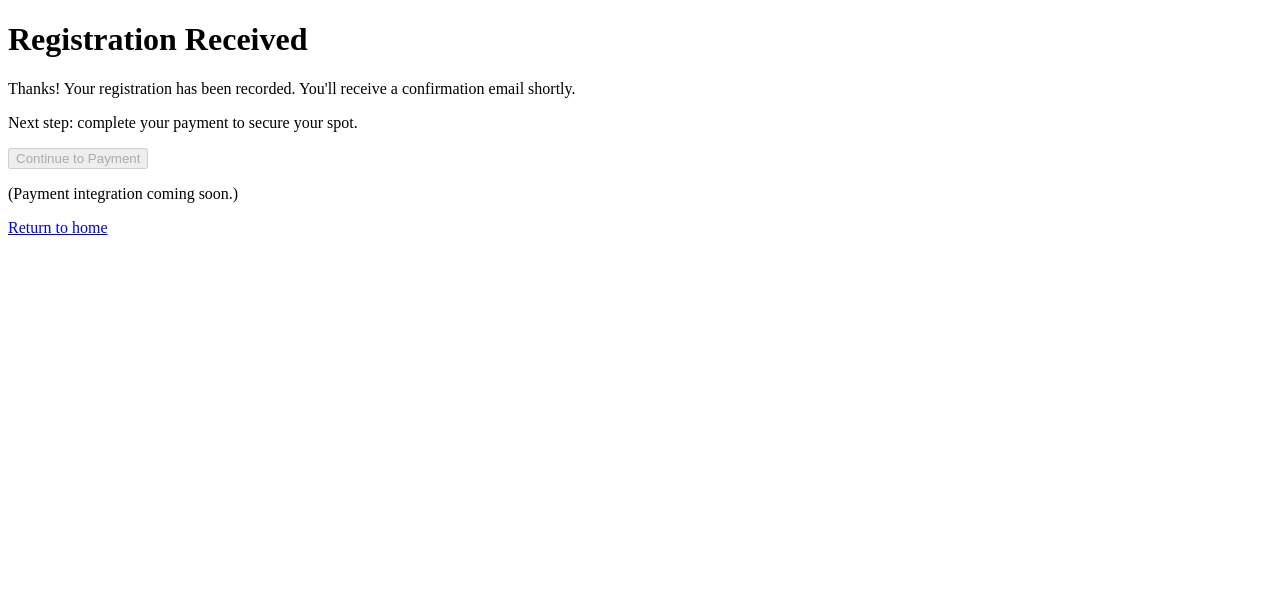
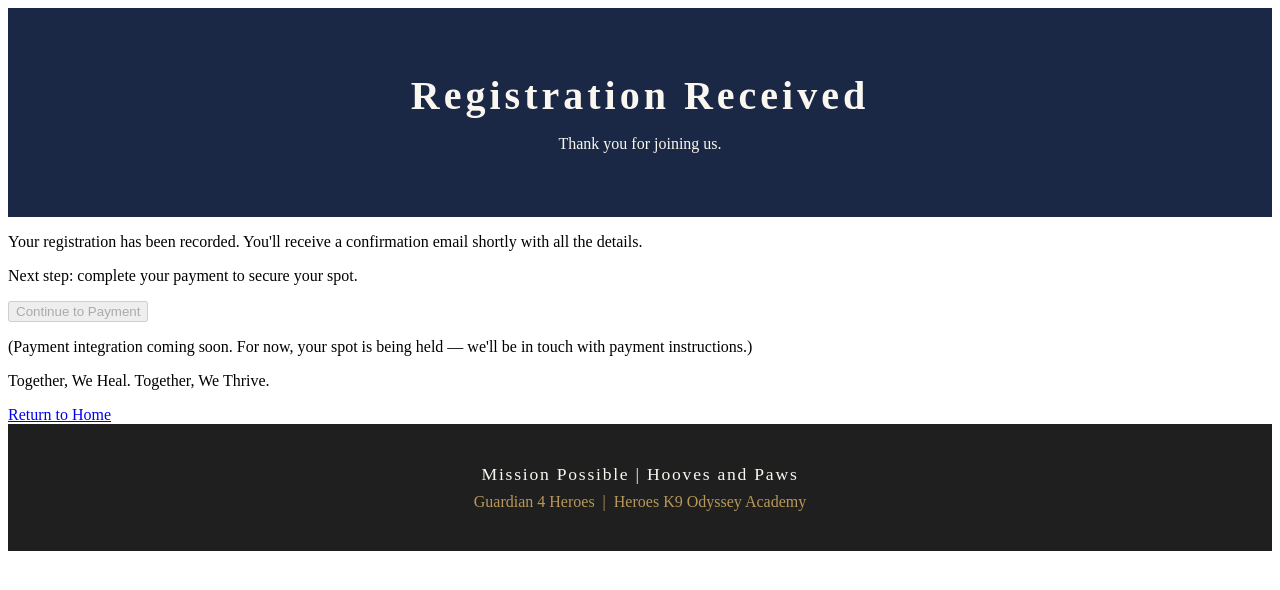
Before and after one commit to craigwitac35/Mission-Possible-, a Next.js app: page /confirmation in a window 1280 px wide. Shown: the top 590 px of the page. Built offline with nearby package versions, Linux system fonts and the light colour scheme.

Commit message:
Update confirmation page layout and branding

```diff
--- a/pages/confirmation.tsx
+++ b/pages/confirmation.tsx
@@ -5,33 +5,66 @@ export default function ConfirmationPage() {
   return (
     <>
       <Head>
-        <title>Registration Received | Mud Run</title>
+        <title>Registration Received | Mission Possible</title>
       </Head>
-      <main className="container">
-        <div className="card center">
+
+      <main>
+        <header className="page-header">
+          <div className="container">
             <h1>Registration Received</h1>
-          <p>
-            Thanks! Your registration has been recorded. You&apos;ll receive a
-            confirmation email shortly.
+            <p className="page-header-tagline">
+              Thank you for joining us.
             </p>
-          <p>
+          </div>
+        </header>
+
+        <section className="confirmation-section">
+          <div className="container">
+            <div className="confirmation-card">
+              <p className="confirmation-message">
+                Your registration has been recorded. You&apos;ll receive a
+                confirmation email shortly with all the details.
+              </p>
+
+              <p className="confirmation-next">
                 Next step: complete your payment to secure your spot.
               </p>
+
               <button
                 type="button"
-            className="btn-primary"
+                className="btn-primary disabled-btn"
                 disabled
                 title="Payment integration coming soon"
               >
                 Continue to Payment
               </button>
+
               <p className="muted">
-            (Payment integration coming soon.)
+                (Payment integration coming soon. For now, your spot is being
+                held — we&apos;ll be in touch with payment instructions.)
               </p>
+
+              <div className="confirmation-thanks">
+                <p className="emphasis">
+                  Together, We Heal. Together, We Thrive.
+                </p>
+              </div>
+
               <Link href="/" className="back-link">
-            Return to home
+                Return to Home
               </Link>
             </div>
+          </div>
+        </section>
+
+        <footer className="site-footer">
+          <div className="container">
+            <p className="footer-brand">Mission Possible | Hooves and Paws</p>
+            <p className="footer-orgs">
+              Guardian 4 Heroes &nbsp;|&nbsp; Heroes K9 Odyssey Academy
+            </p>
+          </div>
+        </footer>
       </main>
     </>
   );
```
Lines whose indentation alone changed are shown as unchanged.
